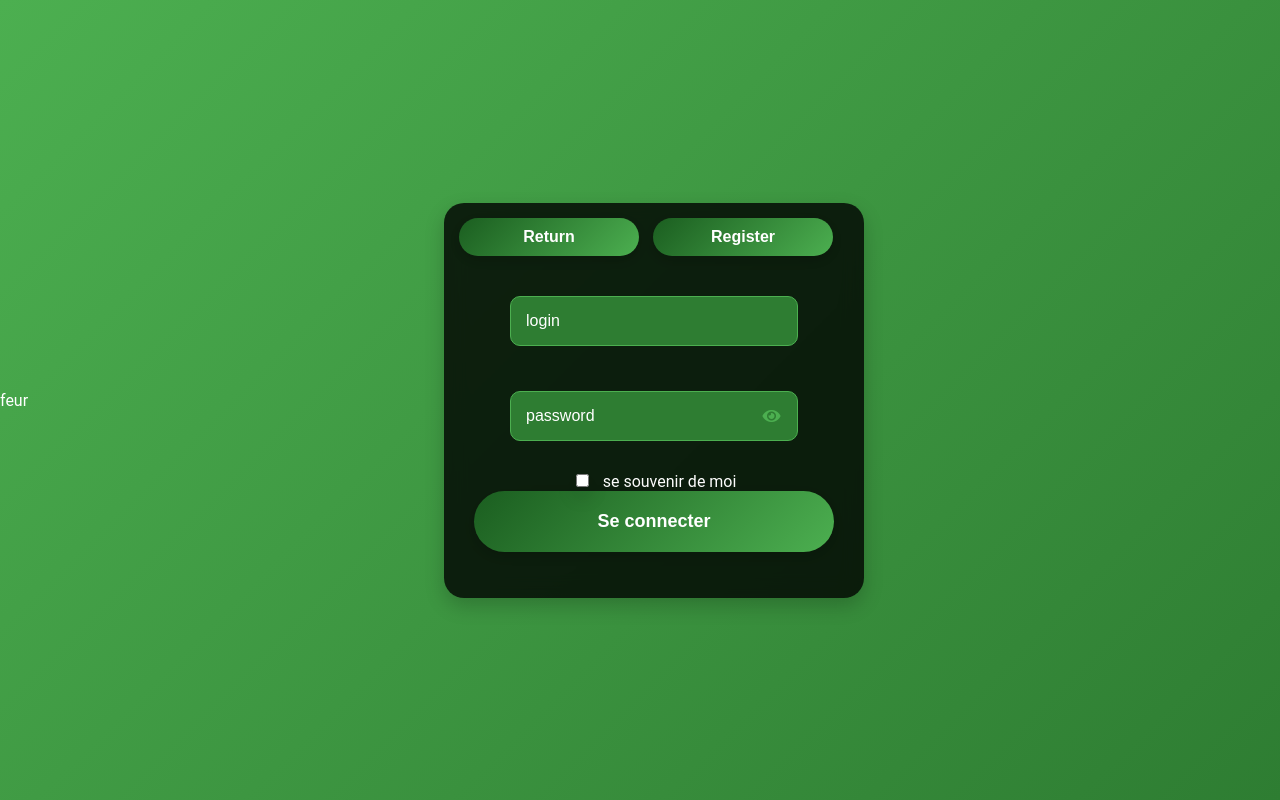
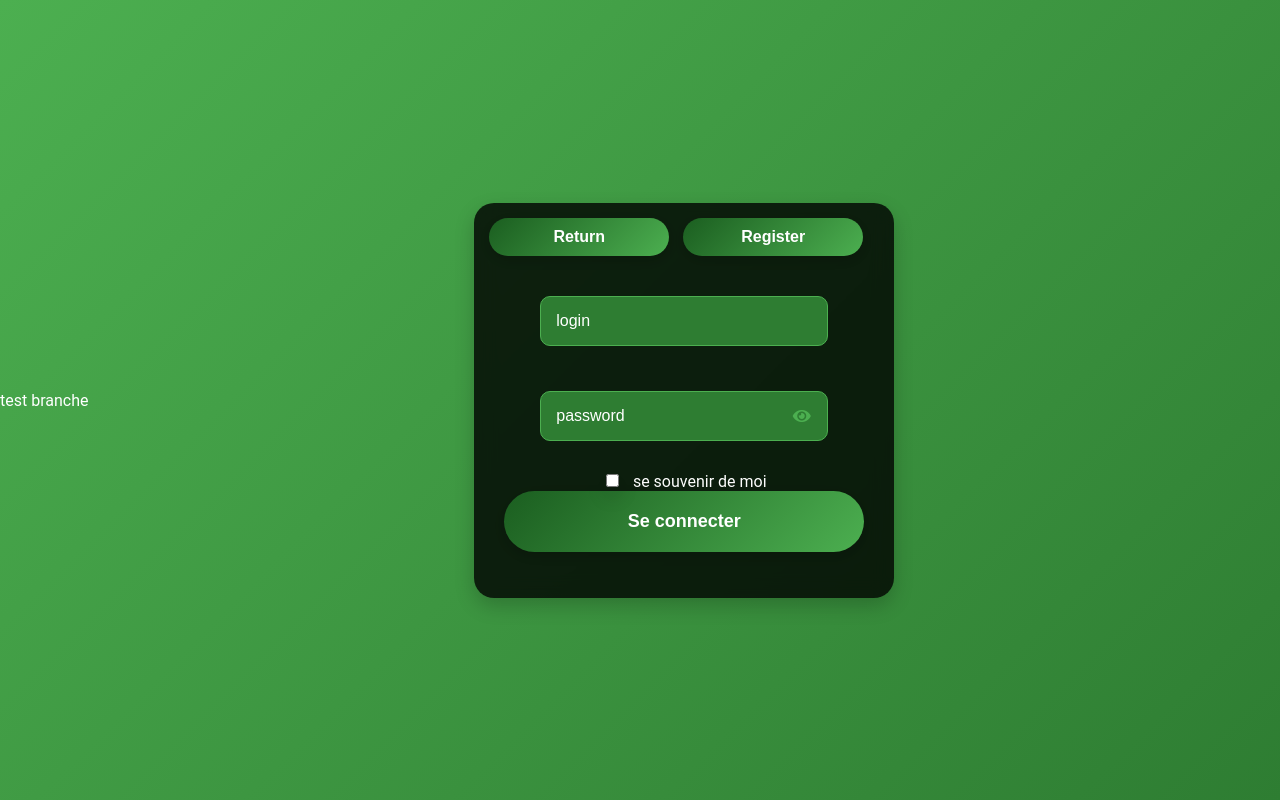
Before and after one commit to Yes-lan/Beaupeyrat, a PHP site: page /Form.php in a window 1280 px wide. Run offline with PHP 8.4, Linux system fonts and the light colour scheme.

Commit message:
Message de mise à jour pour la branch

```diff
--- a/www/Form.php
+++ b/www/Form.php
@@ -1,6 +1,6 @@
 <?php
     // Affiche "feur" sur la page
-    echo "feur";
+    echo "test branche";
 
     // Configuration des paramètres de connexion à la base de données
     $host = 'lamp_mysql';               // Nom de l'hôte MySQL
```
